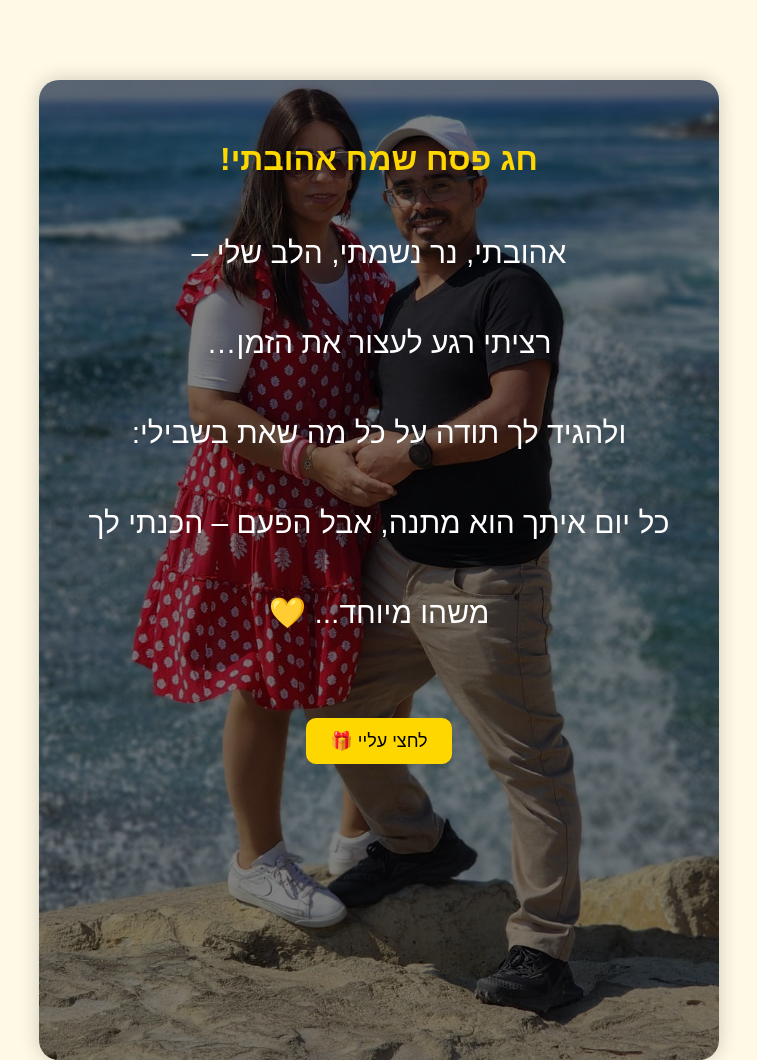
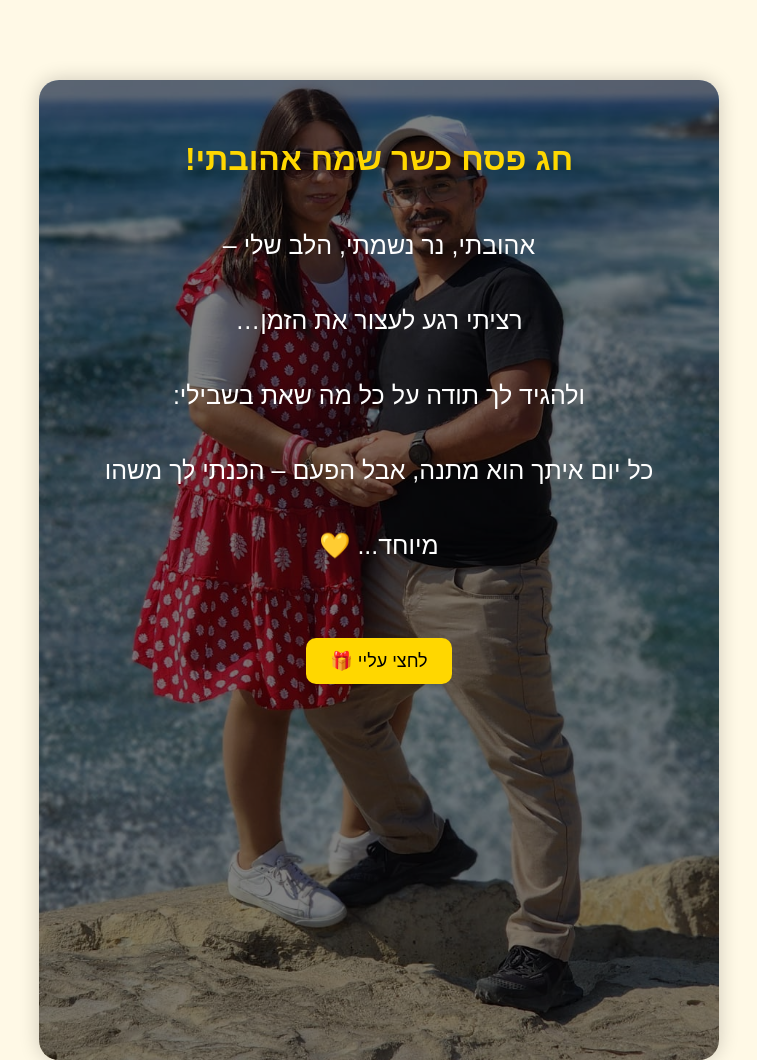
Before and after one commit to Nadavz1981/pesach-surprise, a plain HTML site: page index.html in a window 1280 px wide. Shown: the top 1060 px of the page, without its empty margins (261-1018 px from the left). Drawn offline with Linux system fonts and the light colour scheme.

```diff
--- a/index.html
+++ b/index.html
@@ -8,7 +8,7 @@
 </head>
 <body>
   <div class="container">
-    <h1>חג פסח שמח אהובתי!</h1>
+    <h1>חג פסח כשר שמח אהובתי!</h1>
     <p>
       אהובתי, נר נשמתי, הלב שלי –<br>
       רציתי רגע לעצור את הזמן…<br>
--- a/style.css
+++ b/style.css
@@ -43,7 +43,7 @@
   }
 
   p {
-    font-size: 30px;
+    font-size: 25px;
     line-height: 3;
   }
 
```
Also changed, not shown: surprise_romantic_updated.html (+2 -2 lines).
